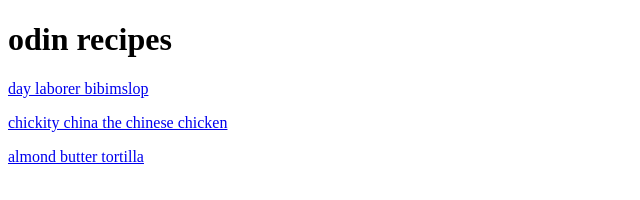
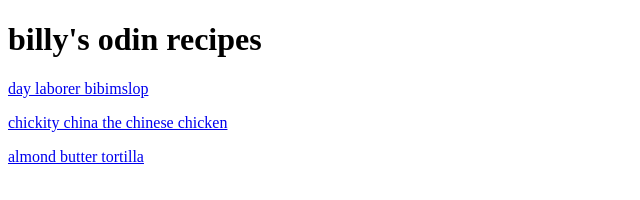
Before and after one commit to bilfor/odin-recipes, a plain HTML site: page index.html in a window 1280 px wide. Shown: the whole page, without its empty margins (0-640 px from the left). Drawn offline with Linux system fonts and the light colour scheme.

```diff
--- a/index.html
+++ b/index.html
@@ -1,12 +1,12 @@
 <!DOCTYPE html>
 <html>
   <head>
-    <title>odin recipes</title>
+    <title>billy's odin recipes</title>
     <meta charset="UTF-8">
   </head>
 
   <body>
-    <h1>odin recipes</h1>
+    <h1>billy's odin recipes</h1>
    </p><a href="day-laborer-bibimslop.html">day laborer bibimslop</a></p>
    </p><a href="chickity-china.html">chickity china the chinese chicken</a></p>
    </p><a href="almond-butter-tortilla.html">almond butter tortilla</a></p>
```
